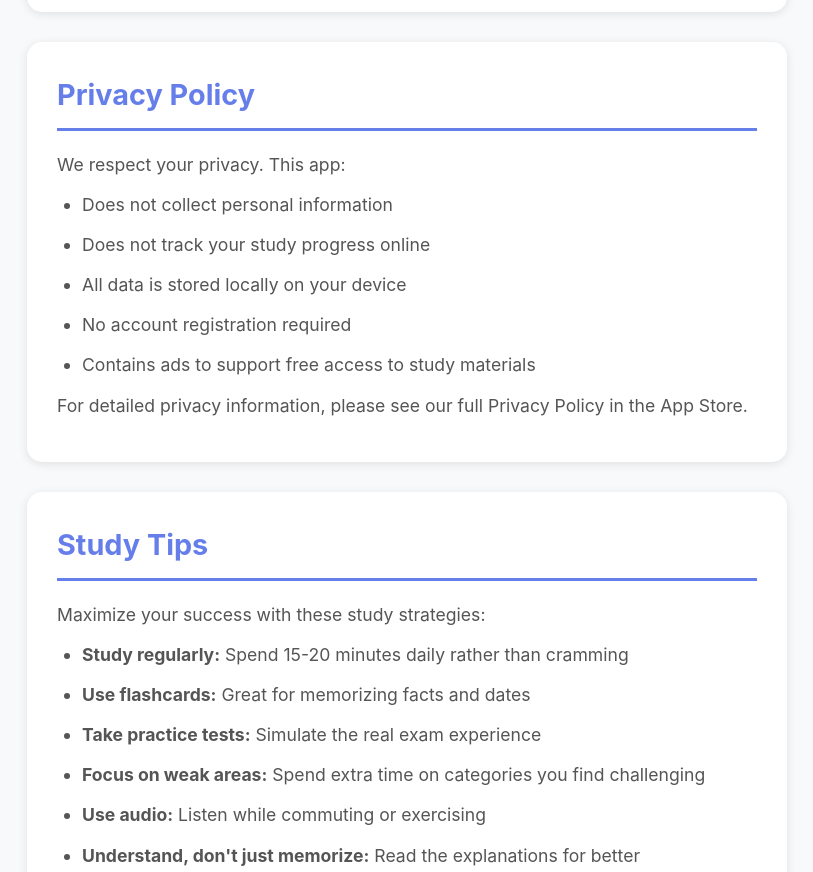
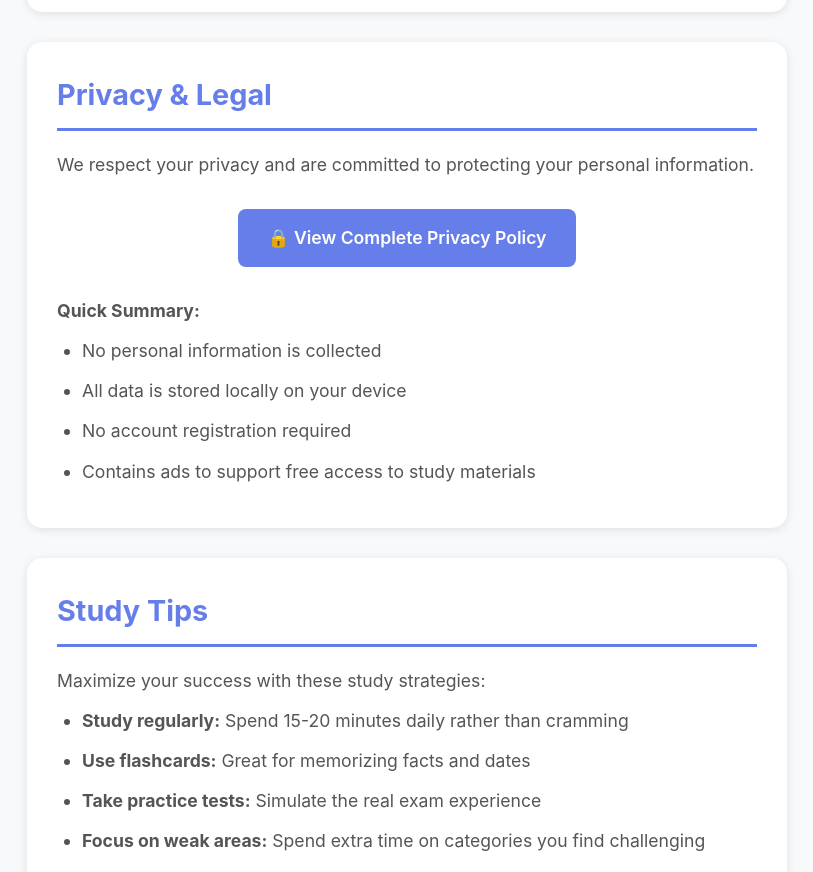
Before and after one commit to cce3d-com/us-citi-prep-support, a plain HTML site: page index.html in a window 1280 px wide. Shown: the part 3517-4389 px from the top of the page, without its empty margins (233-1046 px from the left). Drawn offline with Linux system fonts and the light colour scheme.

Commit message:
Update index.html

```diff
--- a/index.html
+++ b/index.html
@@ -278,16 +278,23 @@
         </div>
 
         <div class="support-section">
-            <h2>Privacy Policy</h2>
-            <p>We respect your privacy. This app:</p>
+            <h2>Privacy & Legal</h2>
+                 <p>We respect your privacy and are committed to protecting your personal information.</p>
+
+                    <div style="text-align: center; margin: 30px 0;">
+                        <a href="privacy.htm" style="display: inline-block; background: #667eea; color: white; padding: 15px 30px;
+            text-decoration: none; border-radius: 8px; font-weight: 600; font-size: 1.1em; transition: background 0.3s;">
+                          🔒 View Complete Privacy Policy
+                       </a>
+                   </div>
+
+                   <p><strong>Quick Summary:</strong></p>
             <ul>
-                <li>Does not collect personal information</li>
-                <li>Does not track your study progress online</li>
+                <li>No personal information is collected</li>
                 <li>All data is stored locally on your device</li>
                 <li>No account registration required</li>
                 <li>Contains ads to support free access to study materials</li>
             </ul>
-            <p>For detailed privacy information, please see our full Privacy Policy in the App Store.</p>
         </div>
 
         <div class="support-section">
```
